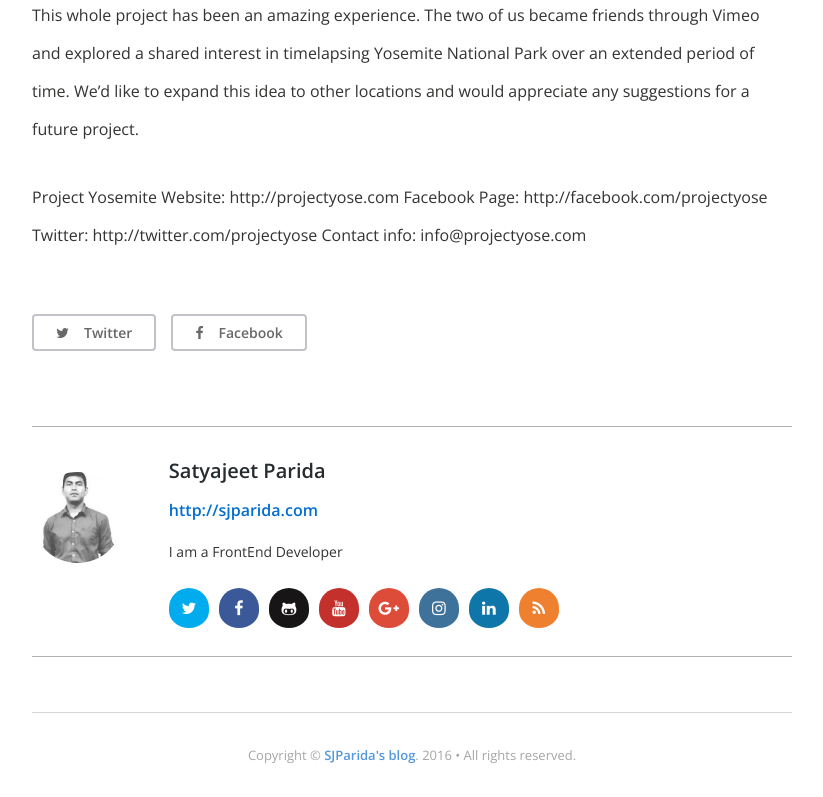
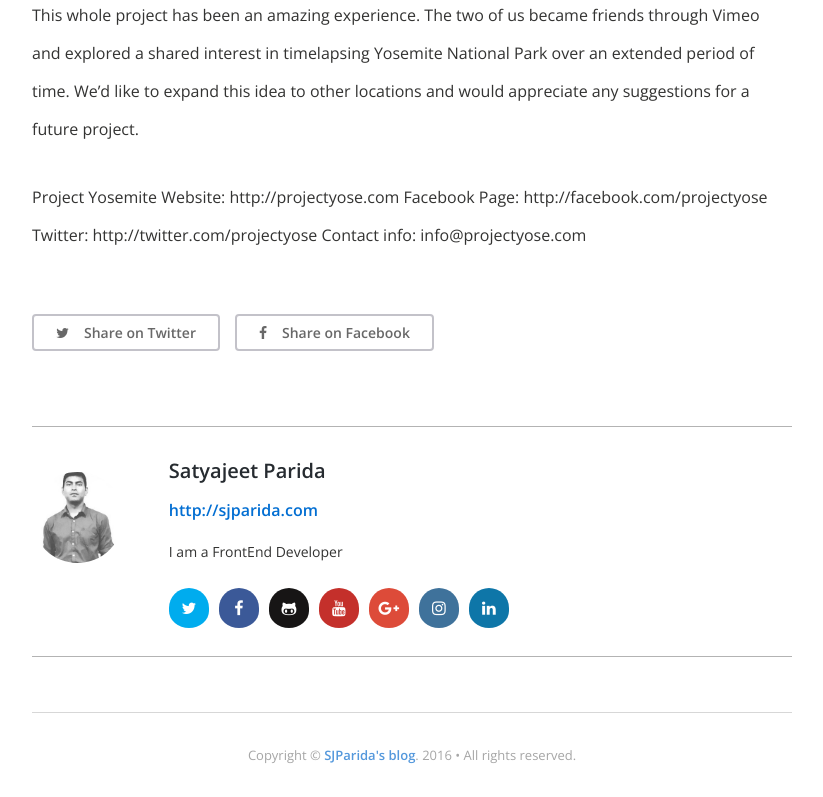
Before and after one commit to Sjparida/Sjparida.github.io, a Jekyll site: the page built from _posts/2014-06-24-yosemite-time-lapse-video.markdown, in a window 1280 px wide and 900 px high, scrolled down 764 px, cut to the strip 103-900 px from the top of the window. Shown: the whole strip, without its empty margins (228-1051 px from the left). Built offline with Jekyll 4.4.1, drawn with Linux system fonts in a browser that asks for light colours; nearby versions of some CDN libraries; comment, search, counter and statistics services are not loaded.

Commit message:
Social sharing changes

```diff
--- a/_layouts/post.html
+++ b/_layouts/post.html
@@ -71,8 +71,8 @@ layout: default
 
         <footer>
             <ul class="share left">
-                <li><a href="http://twitter.com/share?text={{ page.title }}&url={{ page.url | replace:'index.html','' | prepend: site.baseurl | prepend: site.url }}" onclick="window.open(this.href, 'twitter-share', 'width=550,height=235');return false;" class="smallbutton lightgray"><i class="fa fa-twitter"></i>Twitter</a></li>
-                <li><a href="https://www.facebook.com/sharer/sharer.php?u={{ page.url | replace:'index.html','' | prepend: site.baseurl | prepend: site.url }}" onclick="window.open(this.href, 'facebook-share','width=580,height=296');return false;" class="smallbutton lightgray"><i class="fa fa-facebook"></i>Facebook</a></li>
+                <li><a href="http://twitter.com/share?text={{ page.title }}&url={{ page.url | replace:'index.html','' | prepend: site.baseurl | prepend: site.url }}" onclick="window.open(this.href, 'twitter-share', 'width=550,height=235');return false;" class="smallbutton lightgray"><i class="fa fa-twitter"></i>Share on Twitter</a></li>
+                <li><a href="https://www.facebook.com/sharer/sharer.php?u={{ page.url | replace:'index.html','' | prepend: site.baseurl | prepend: site.url }}" onclick="window.open(this.href, 'facebook-share','width=580,height=296');return false;" class="smallbutton lightgray"><i class="fa fa-facebook"></i>Share on Facebook</a></li>
             </ul>
         </footer>
 
@@ -110,7 +110,7 @@ layout: default
 					{% if site.linkedin_url != '' %}
                     <li><a href="{{ site.linkedin_url }}" class="linkedin" target="_blank"><i class="fa fa-linkedin"></i></a></li>
 					{% endif %}
-                    <li><a href="{{ site.url }}/feed.xml" class="rss" target="_blank"><i class="fa fa-rss"></i></a></li>
+                   <!--  <li><a href="{{ site.url }}/feed.xml" class="rss" target="_blank"><i class="fa fa-rss"></i></a></li> -->
                 </ul>
             </div>
         </div>
```
Also changed, not shown: Who am I.md (+1 -0 lines).
